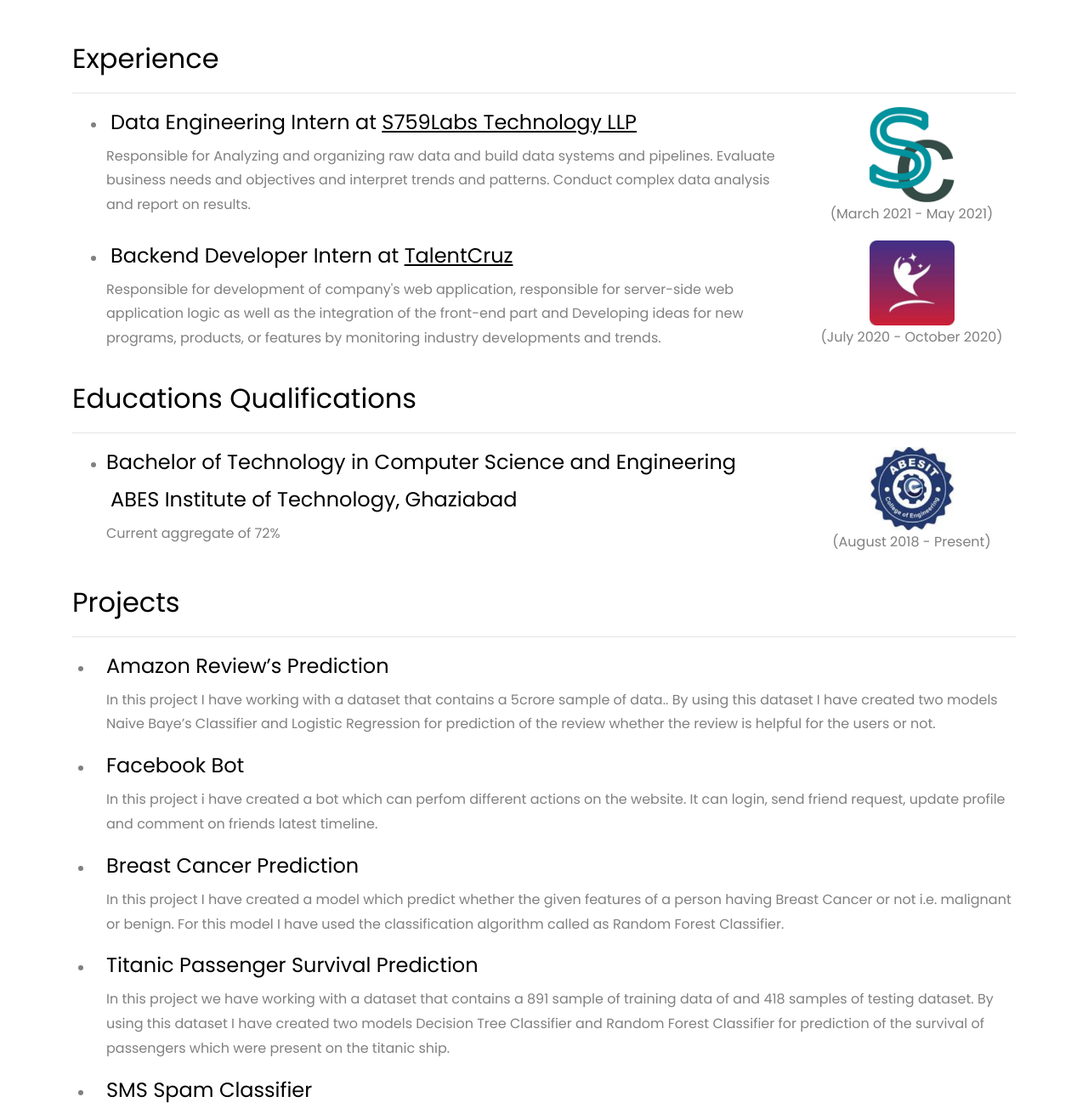
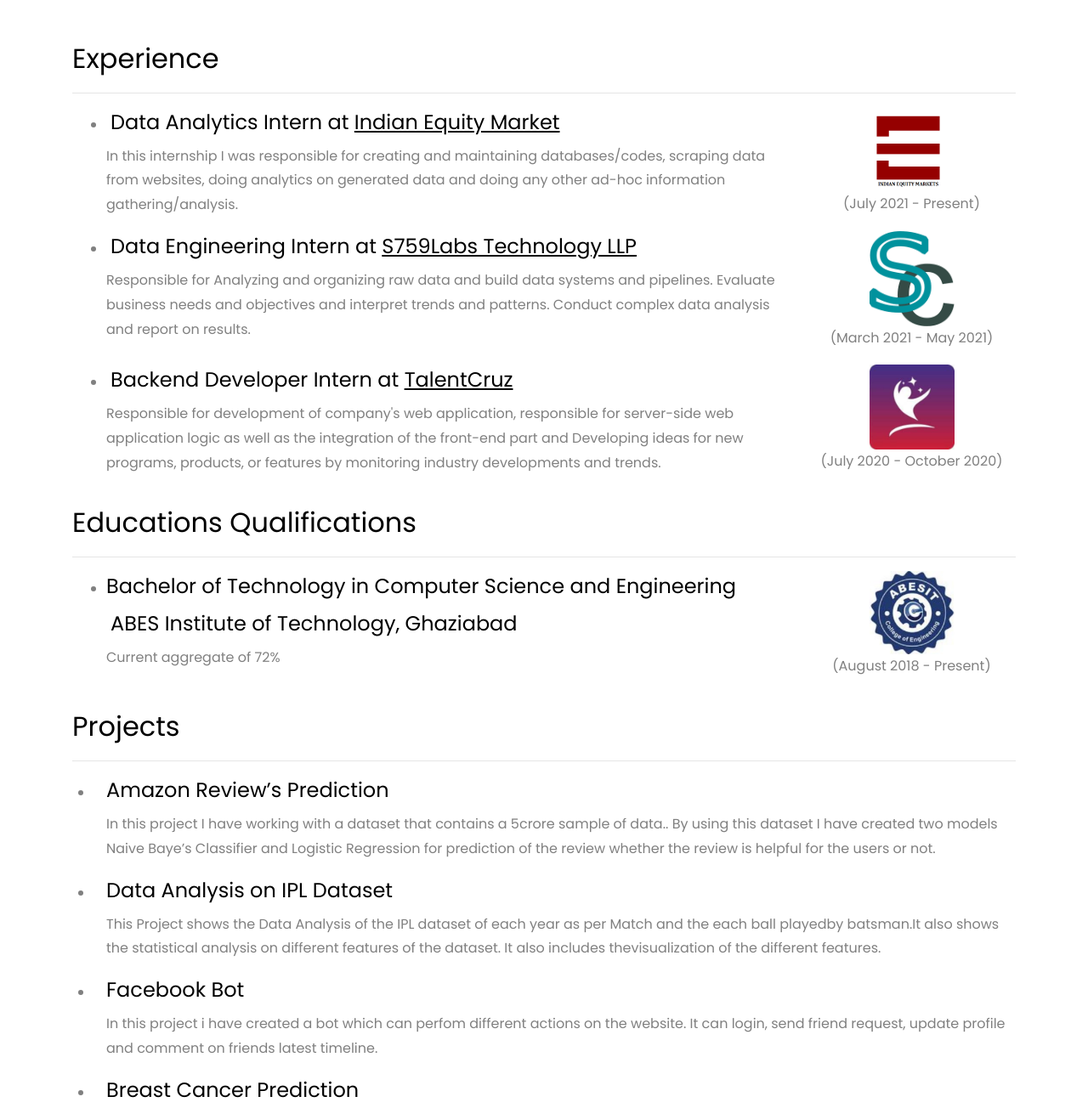
Before and after one commit to subhamyadav580/subhamyadav580.github.io, a plain HTML site: page index.html in a window 1280 px wide. Shown: the part 520-1824 px from the top of the page at 85% size. Drawn offline with nearby package versions, Linux system fonts and the light colour scheme.

Commit message:
updating work experience

```diff
--- a/index.html
+++ b/index.html
@@ -233,6 +233,33 @@
             <div class="row">
               <div class="col-sm-9">
                 <h3 class="content_heading">
+                  Data Analytics Intern at
+                  <a
+                    href="https://www.facebook.com/indianequitymarkets/"
+                    style="color: black; text-decoration: underline"
+                    target="_blank"
+                    >Indian Equity Market</a
+                  >
+                </h3>
+                <p class="content">
+                    In this internship I was responsible for creating and maintaining databases/codes, scraping data from websites,
+                    doing analytics on generated data and doing any other ad-hoc information gathering/analysis.
+                </p>
+              </div>
+              <div class="col-sm-3" align="center">
+                <img
+                  src="assets/images/iem.png"
+                  alt="logo of talentcruz"
+                  style="width: 100px"
+                />
+                <p>(July 2021 - Present)</p>
+              </div>
+            </div>
+          </li>
+          <li>
+            <div class="row">
+              <div class="col-sm-9">
+                <h3 class="content_heading">
                   Data Engineering Intern at
                   <a
                     href="https://www.skillcounty.com/"
@@ -331,6 +358,17 @@
                   two models Naive Baye’s Classifier and Logistic Regression for
                   prediction of the review whether the review is helpful for the
                   users or not.
+                </p>
+              </div>
+            </li>
+            <li>
+              <div class="col-sm-12">
+                <h4>Data Analysis on IPL Dataset</h4>
+                <p>
+                  This Project shows the Data Analysis of the IPL dataset of each
+                  year as per Match and the each ball playedby batsman.It also shows
+                  the statistical analysis on different features of the dataset.
+                  It also includes thevisualization of the different features.
                 </p>
               </div>
             </li>
@@ -481,7 +519,7 @@
     <!-- Footer -->
     <footer class="page-footer font-small blue">
       <!-- Copyright -->
-      <div class="footer-copyright text-center py-3">© 2020, Shubham Yadav</div>
+      <div class="footer-copyright text-center py-3">© 2021, Shubham Yadav</div>
     </footer>
 
     <script
```
Also changed, not shown: assets/images/iem.png (added), 1 other file.
